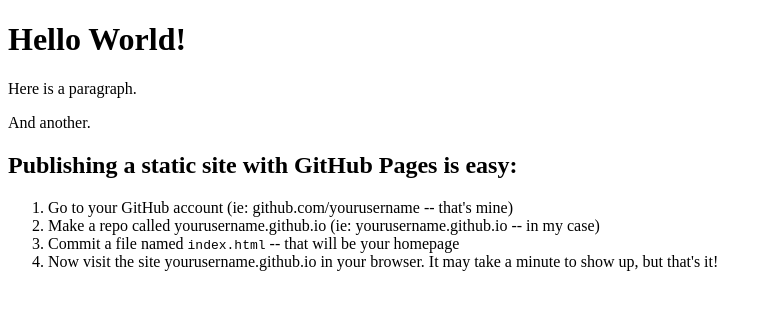
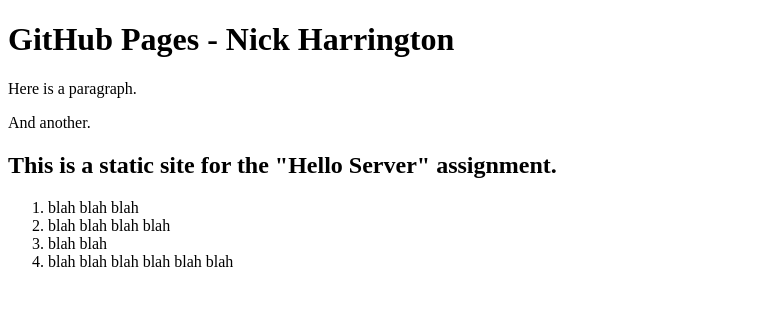
Before and after one commit to nickharrington02/nickharrington02.github.io, a plain HTML site: page index.html in a window 1280 px wide. Shown: the whole page, without its empty margins (0-772 px from the left). Drawn offline with Linux system fonts and the light colour scheme.

Commit message:
Update index.html

```diff
--- a/index.html
+++ b/index.html
@@ -3,19 +3,19 @@
 <head>
     <meta charset="UTF-8">
     <meta name="viewport" content="width=device-width, initial-scale=1.0">
-    <title>Hello World Example</title>
+    <title>GitHub Pages</title>
 </head>
 <body>
-    <h1>Hello World!</h1>
+    <h1>GitHub Pages - Nick Harrington</h1>
     <p>Here is a paragraph.</p>
     <p>And another.</p>
 
-    <h2>Publishing a static site with GitHub Pages is easy:</h2>
+    <h2>This is a static site for the "Hello Server" assignment.</h2>
     <ol>
-        <li>Go to your GitHub account (ie: github.com/yourusername -- that's mine)</li>
-        <li>Make a repo called yourusername.github.io (ie: yourusername.github.io -- in my case)</li>
-        <li>Commit a file named <code>index.html</code> -- that will be your homepage</li>
-        <li>Now visit the site yourusername.github.io in your browser. It may take a minute to show up, but that's it!</li>
+        <li>blah blah blah</li>
+        <li>blah blah blah blah</li>
+        <li>blah blah</li>
+        <li>blah blah blah blah blah blah</li>
     </ol>
 </body>
 </html>
```
